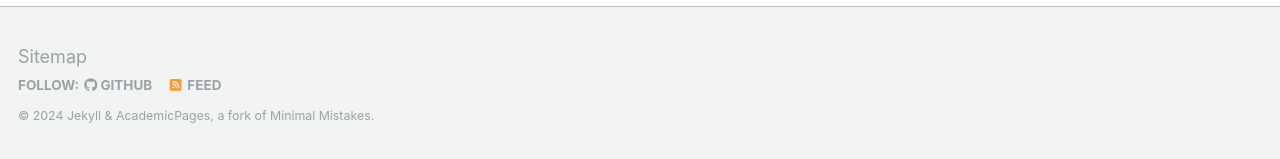
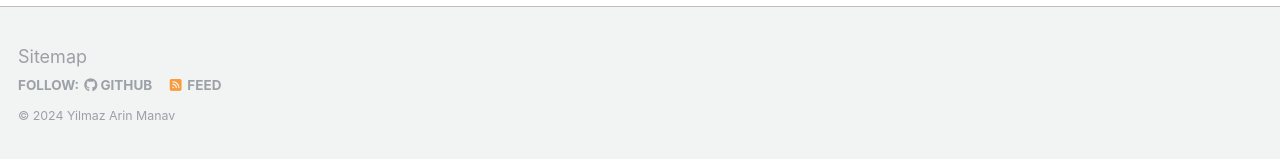
Before and after one commit to arinmanav/arinmanav.github.io, a Jekyll site: the page built from _pages/about.md, in a window 1280 px wide and 1075 px high. Shown: the part 913-1072 px from the top of the window. Built offline with Jekyll 4.4.1, drawn with Linux system fonts in a browser that asks for light colours; some web fonts are replaced.

Commit message:
Footer updated

```diff
--- a/_includes/footer.html
+++ b/_includes/footer.html
@@ -19,4 +19,4 @@
 </div>
 {% endif %}
 
-<div class="page__footer-copyright">&copy; {{ site.time | date: '%Y' }} <a href="http://jekyllrb.com" rel="nofollow">Jekyll</a> &amp; <a href="https://github.com/academicpages/academicpages.github.io">AcademicPages</a>, a fork of <a href="https://mademistakes.com/work/minimal-mistakes-jekyll-theme/" rel="nofollow">Minimal Mistakes</a>.</div>
+<div class="page__footer-copyright">&copy; {{ site.time | date: '%Y' }} <a href="https://arinmanav.github.io/" rel="nofollow">Yilmaz Arin Manav</a> </div>
```
